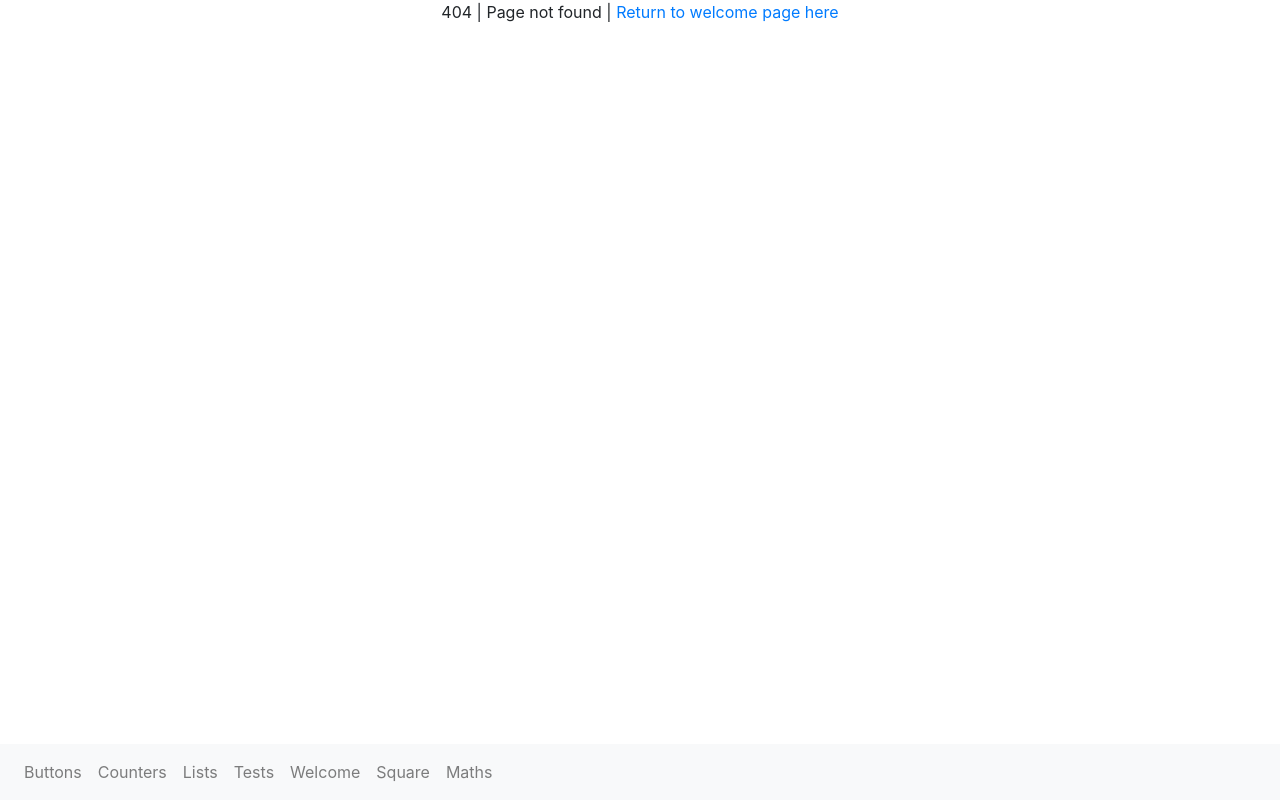
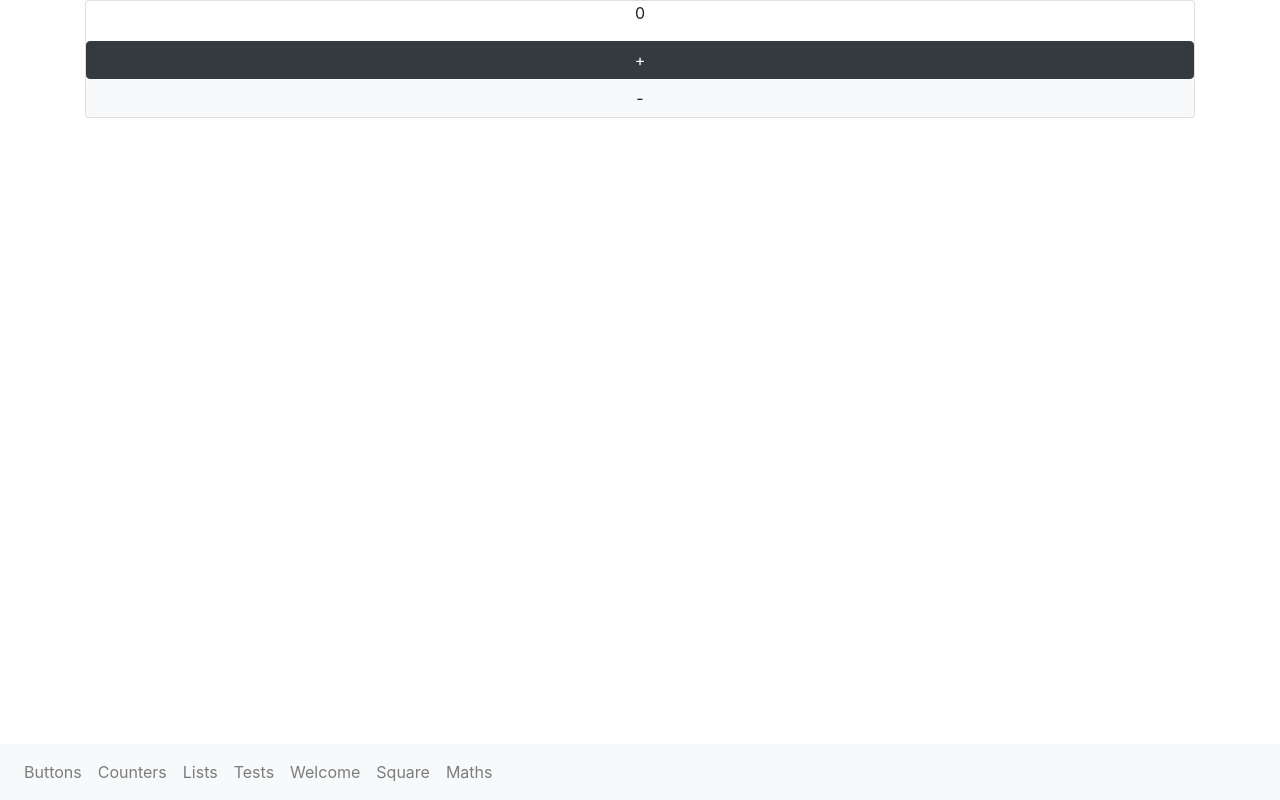
Before and after one commit to AlexanderBraatz/w910reactUI, a React (Create React App) app in the folder w910react/: page /steps/1/1 in a window 1280 px wide. Before the commit this address had no page. Built offline with nearby package versions, Linux system fonts and the light colour scheme.

Commit message:
W9D3 chall 06-react-router chall 5 added /steps/:max/:step and /square/:colour route, which both use the the Route prop render to pass values from the URL through the match.params object into the Component as props.

```diff
--- a/w910react/src/App.js
+++ b/w910react/src/App.js
@@ -64,7 +64,12 @@ function App() {
             <Paragraph>La la la la</Paragraph>
           </Route>
 
-          <Route  path="/square">
+          <Route
+            path="/square/:colour"
+            render= { ( { match }) =>(<Square colour= { match.params.colour } /> ) }  >
+          </Route >
+
+          <Route  exact path="/square">
             <Square colour= "hotpink" />
           </Route >
 
@@ -80,7 +85,12 @@ function App() {
             <Transform  function= { x => x * x }/>
             <Transform  function= { x => x + x/2 }/>
             <Transform  function= { x => x - (x * x )/10 }/>
+
           </Route>
+            <Route path="/steps/:max/:step"
+              render={ ( { match } ) => ( <StepCounter  max= { match.params.max } step = { match.params.step } /> )}>
+            </Route>
+
           <FourOhFour />
         </Switch>
         <Footer />
--- a/w910react/src/components/03state/StepCounter.jsx
+++ b/w910react/src/components/03state/StepCounter.jsx
@@ -4,12 +4,12 @@ import Counter  from './Counter'
 // this component like stuf has a sub-component (Counter) int which it passes the required props
 const StepCounter = ( {initial, max, step}) => {
     return(
-        <Counter initial= { initial } max= { max } step= { step } />
+        <Counter initial= { +initial } max= { +max } step= { +step } />
     )
 }
 
 StepCounter.defaultProps = {
-    initial : 50,
+    initial : 0,
     max: 100,
     step: 5,
 }
```
